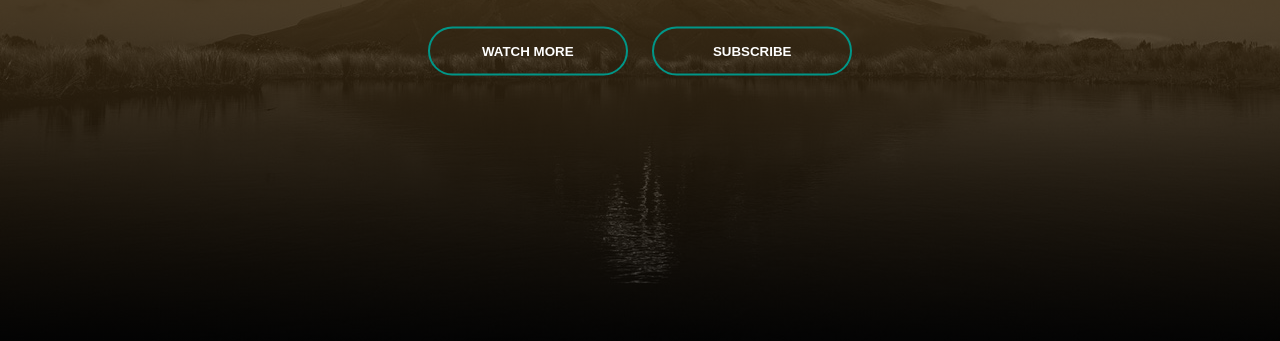
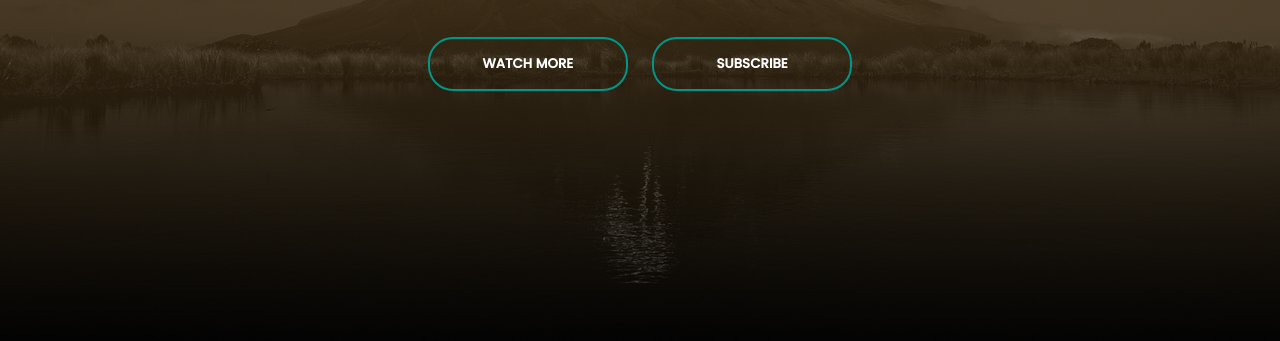
Before and after one commit to mdsojibmiah/homepage-1, a plain HTML site: page index.html in a window 1280 px wide. Shown: the part 459-800 px from the top of the page. Drawn offline with Linux system fonts and the light colour scheme.

Commit message:
font change

```diff
--- a/index.html
+++ b/index.html
@@ -5,6 +5,8 @@
     <meta http-equiv="X-UA-Compatible" content="IE=edge">
     <meta name="viewport" content="width=device-width, initial-scale=1.0">
     <title>Homepage-1</title>
+    <!--========GOOGLE FONTS LINK========-->
+    <link href="https://fonts.googleapis.com/css2?family=Poppins:wght@200;300;400;500&display=swap" rel="stylesheet">
     <link rel="stylesheet" href="style.css">
 </head>
 <body>
--- a/style.css
+++ b/style.css
@@ -2,7 +2,7 @@
     margin: 0;
     padding: 0;
     box-sizing: border-box;
-    font-family: sans-serif;
+    font-family: 'Poppins', sans-serif;
 }
 .banner{
     width: 100%;
@@ -96,22 +96,14 @@ button:hover span{
 button:hover{
     border: none;
 }
-
+/*=========RESPONSIVE =========*/
 @media (max-width:576px) {
 
     .navbar{
         width: 90%;
-        /* margin:auto;
-        padding: 20px 0;
-        display: flex;
-        align-items: center;
-        justify-content: space-between; */
     }
     .navbar ul li{
-        /* display:inline-block ;
-        list-style: none; */
         margin: 0 8px;
-        /* position: relative; */
     }
     .navbar ul li a{
         font-size: 13px;
@@ -125,26 +117,16 @@ button:hover{
         margin-top: 30px;
     }
     .content p{
-        /* margin: 20px auto;
-        font-weight: 100;
-        line-height: 25px; */
         font-size: 15px;
+    }
 
 }
 @media (max-width:399px){
     .navbar{
         width: 100%;
-        /* margin:auto;
-        padding: 20px 0;
-        display: flex;
-        align-items: center;
-        justify-content: space-between; */
     }
     .navbar ul li{
-        /* display:inline-block ;
-        list-style: none; */
         margin: 0 8px;
-        /* position: relative; */
     }
     .navbar ul li a{
         font-size: 10px;
@@ -161,5 +143,6 @@ button:hover{
         text-align: center;
         line-height: 20px;
         font-size: 13px;
+    }
 
 }
```
